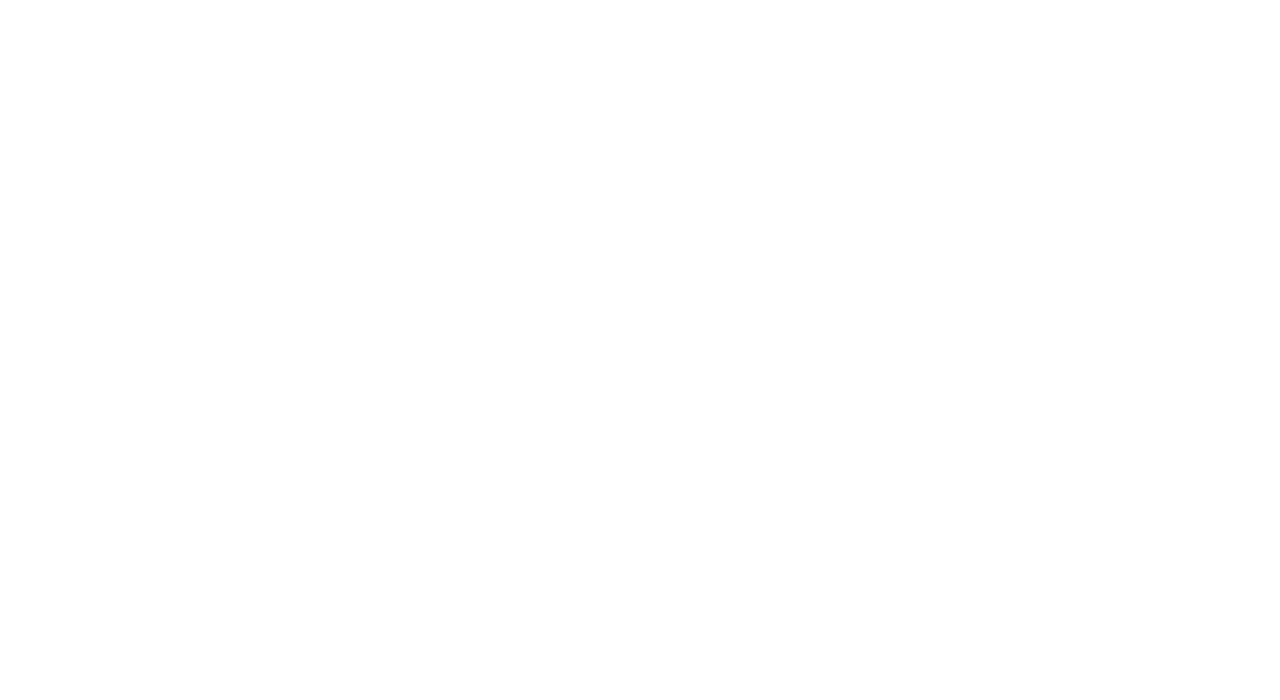
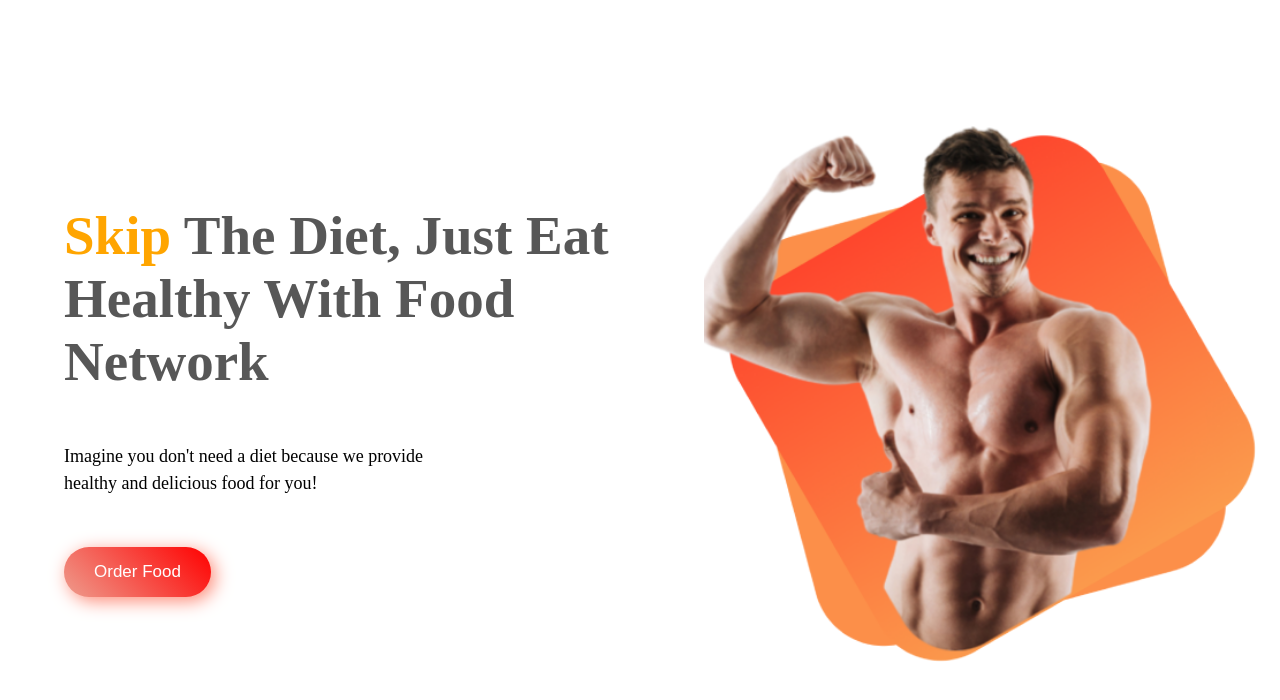
Before and after one commit to dev-parthive/eat-healthy, a plain HTML site: page index.html in a window 1280 px wide. Drawn offline with Linux system fonts and the light colour scheme.

Commit message:
banner part done

```diff
--- a/css/style.css
+++ b/css/style.css
@@ -3,3 +3,50 @@
     padding: 0;
     box-sizing: border-box;
 }
+
+
+
+/* Banner part start form here  */
+
+.banner-container{
+    display: flex;
+    height: 100vh;
+    align-items: center;
+
+}
+.text-part{
+    width: 50%;
+    padding-left: 5%;
+}
+.image-part{
+    width: 50%;
+    padding-left: 5%;
+}
+.image-part img{
+    width: 100%;
+}
+.banner-heading {
+    font-size: 55px;
+    font-weight: 700;
+    margin-bottom: 50px;
+    color: #575757;
+  }
+.banner-heading span{
+    color: orange;
+}
+  .banner-text {
+    line-height: 1.5;
+    font-size: 18px;
+    margin-bottom: 50px;
+  }
+
+.order-btn {
+  padding: 15px 30px;
+  border: none;
+  border-radius: 50px;
+  font-size: 17px;
+  color: white;
+  background-image: linear-gradient(45deg, #ee9c8d, red);
+  box-shadow: 4px 4px 18px #fd8a77;
+  cursor: pointer;
+}
--- a/index.html
+++ b/index.html
@@ -8,13 +8,17 @@
     <link rel="stylesheet" href="./css/style.css">
 </head>
 <body>
+    <!-- banner part start from here  -->
     <div class="banner-container">
         <div class="text-part">
-
+            <h1 class="banner-heading"><span>Skip</span> The Diet, Just Eat Healthy With Food Network</h1>
+            <p class="banner-text">Imagine you don't need a diet because we provide <br> healthy and delicious food for you!</p>
+            <button class="order-btn">Order Food</button>
         </div>
-        <div class="iamge-part">
-            <img src="" alt="">
+        <div class="image-part">
+            <img src="./images/male/Group 8450 (1).png" alt="">
         </div>
     </div>
+    <!-- banner part end her  -->
 </body>
 </html>
```
Also changed, not shown: images/male/Group 8450 (1).png (added), 1 other file.
